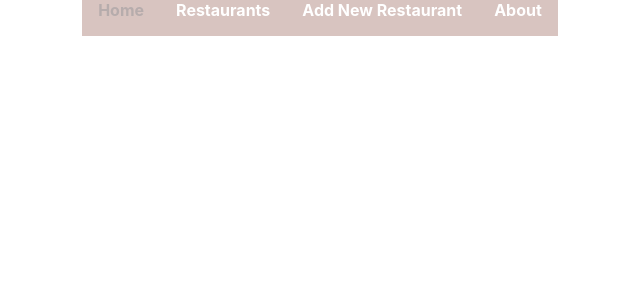
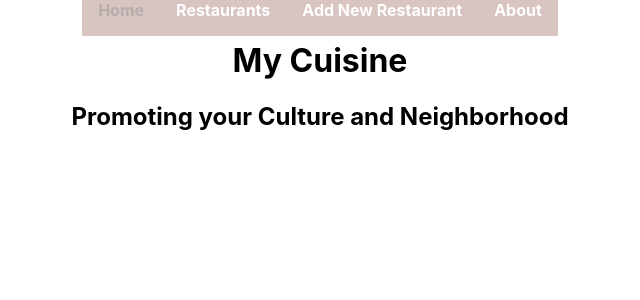
Before and after one commit to tkyg/my-cuisine, a React (Create React App) app: page / in a window 1280 px wide. Shown: the top 300 px of the page, without its empty margins (320-960 px from the left). Built offline with nearby package versions, Linux system fonts and the light colour scheme.

Commit message:
create header

```diff
--- a/src/components/App.js
+++ b/src/components/App.js
@@ -16,7 +16,7 @@ function App() {
     <div className="App">
       <Router>
         <NavBar />
-        <Header />
+        <Header appName="My Cuisine" slogan="Culture and Neighborhood"/>
         <Switch>
           <Route path="/restaurants/new">
             <RestaurantForm />
--- a/src/components/navigation/Header.js
+++ b/src/components/navigation/Header.js
@@ -1,9 +1,10 @@
 import React from 'react'
 
-const Header = () => {
+const Header = ({ appName, slogan }) => {
   return (
     <div>
-
+      <h1>{appName}</h1>
+      <h2>Promoting your {slogan}</h2>
     </div>
   )
 }
```
